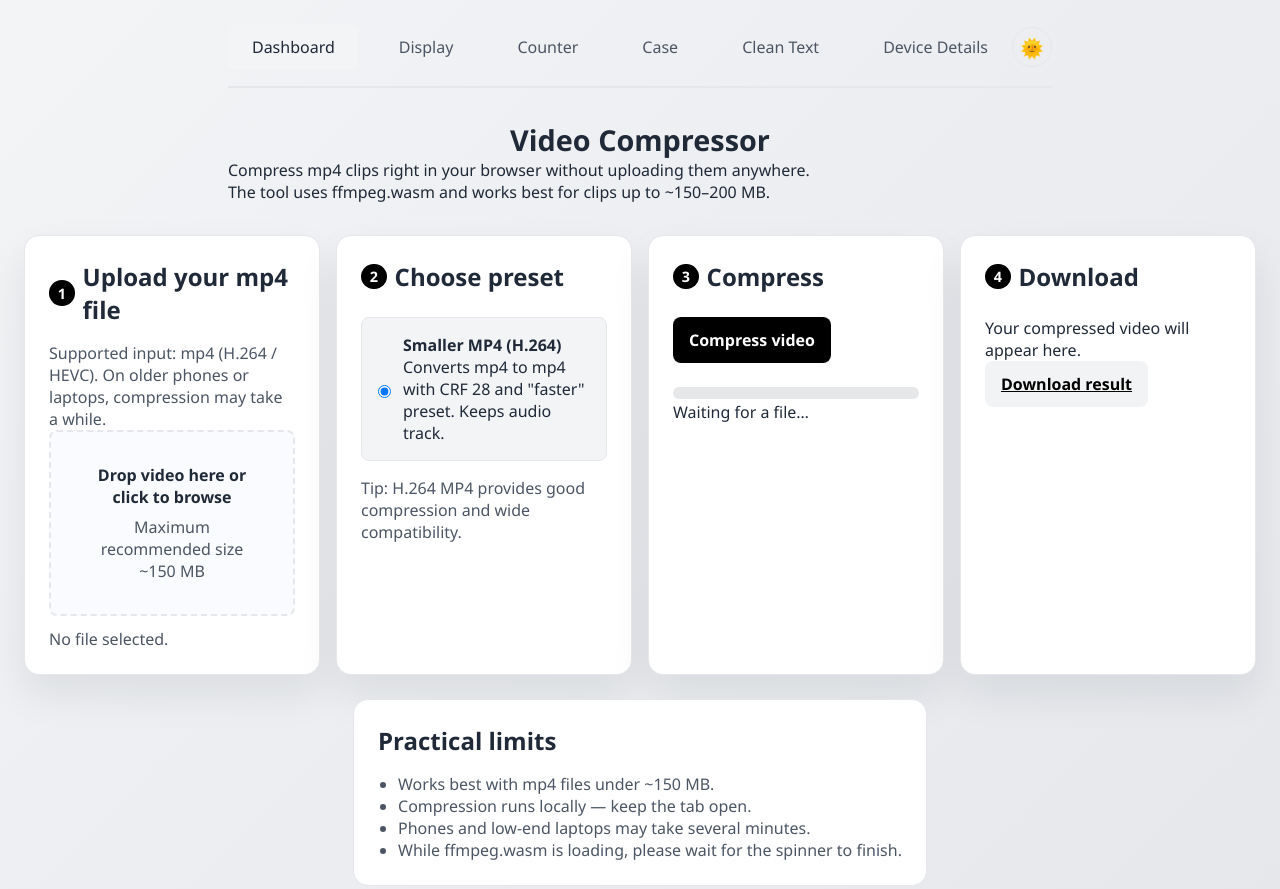
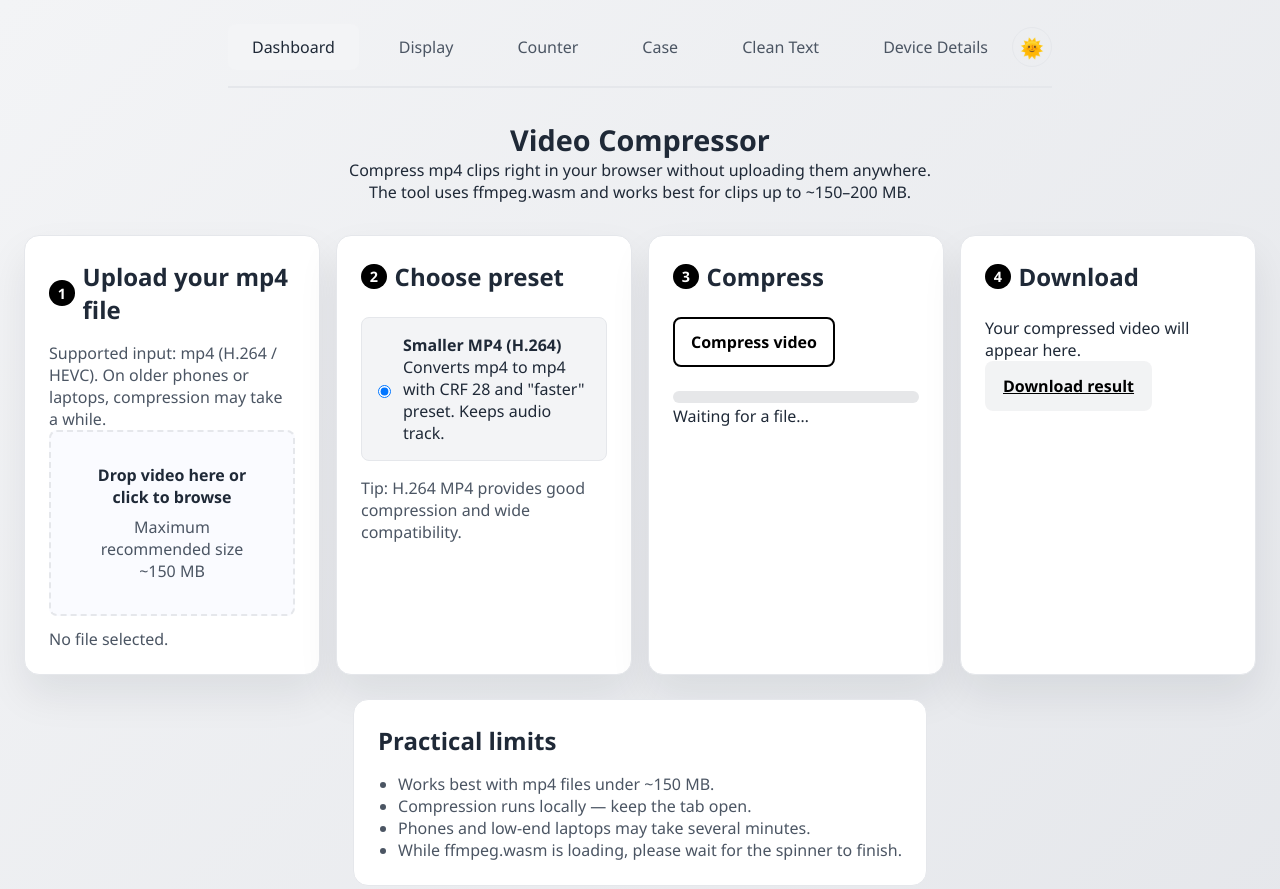
Before and after one commit to Alex-Lya-Min/basic-services, a plain HTML site: page video-compressor/index.html in a window 1280 px wide. Shown: the top 889 px of the page. Drawn offline with Linux system fonts and the light colour scheme; a script that the page names is missing.

Commit message:
fixing ui

```diff
--- a/video-compressor/styles.css
+++ b/video-compressor/styles.css
@@ -107,6 +107,12 @@ body.video-compressor-page:not([data-theme="dark"]) .dark-icon {
     font-size: 0.8rem;
     color: var(--vc-muted);
     margin: 0;
+}
+
+.vc-hero {
+    text-align: center;
+    max-width: 600px;
+    margin: 0 auto;
 }
 
 .vc-header h1 {
@@ -268,33 +274,42 @@ body.video-compressor-page:not([data-theme="dark"]) .dark-icon {
 }
 
 .primary {
-    background: var(--vc-primary);
-    color: #fff;
-    border: none;
+    background: var(--vc-card);
+    color: var(--vc-primary);
+    border: 2px solid var(--vc-primary);
     padding: 0.75rem 1rem;
     border-radius: 8px;
     font-size: 1rem;
     font-weight: 600;
     cursor: pointer;
-    transition: background 0.2s ease;
+    transition: all 0.2s ease;
 }
 
 .primary:hover,
 .primary:focus-visible {
-    background: var(--vc-primary-dark);
+    background: var(--vc-primary);
+    color: var(--vc-card);
 }
 
 .primary:disabled {
     opacity: 0.7;
     cursor: not-allowed;
     background: var(--vc-muted);
+    border-color: var(--vc-muted);
+    color: #fff;
 }
 
 .primary.ghost {
     background: rgba(17, 24, 39, 0.05);
     color: var(--vc-primary);
+    border-color: transparent;
     text-align: center;
     display: inline-block;
+}
+
+.primary.ghost:hover {
+    background: rgba(17, 24, 39, 0.1);
+    color: var(--vc-primary);
 }
 
 .actions {
```
